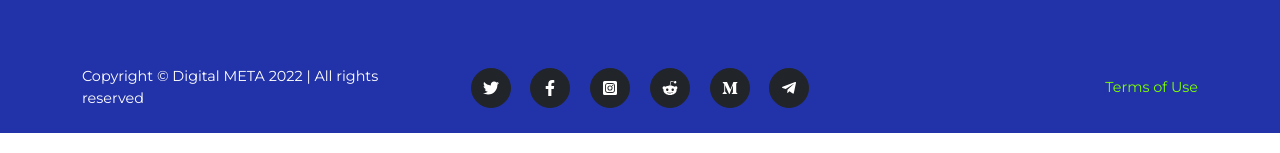
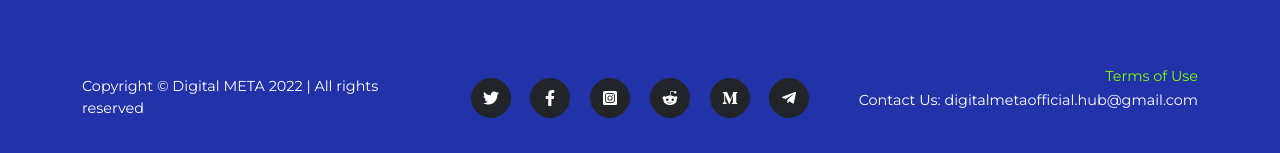
Before and after one commit to digitalmeta/hub, a plain HTML site: page index.html in a window 1280 px wide. Shown: the part 4446-4599 px from the top of the page. Drawn offline with nearby package versions, Linux system fonts and the light colour scheme.

Commit message:
Update index.html

```diff
--- a/index.html
+++ b/index.html
@@ -238,6 +238,7 @@
                     </div>
                     <div class="col-lg-4 text-lg-end">
                         <a class="link-dark text-decoration-none" href="https://digitalmeta-whitepaper.gitbook.io/internal-wiki/">Terms of Use</a>
+                        <p>Contact Us: digitalmetaofficial.hub@gmail.com</p>
                     </div>
                 </div>
             </div>
```
